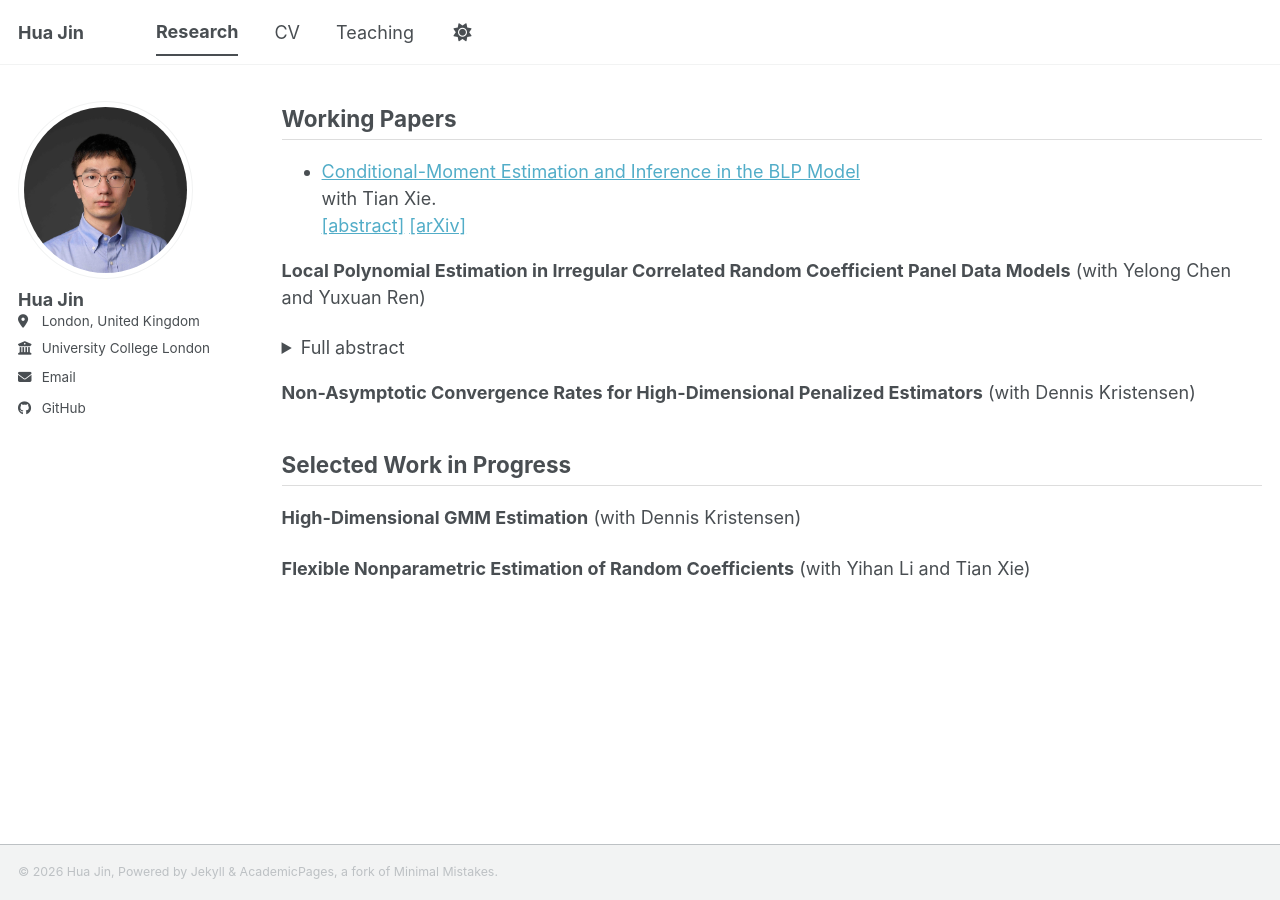
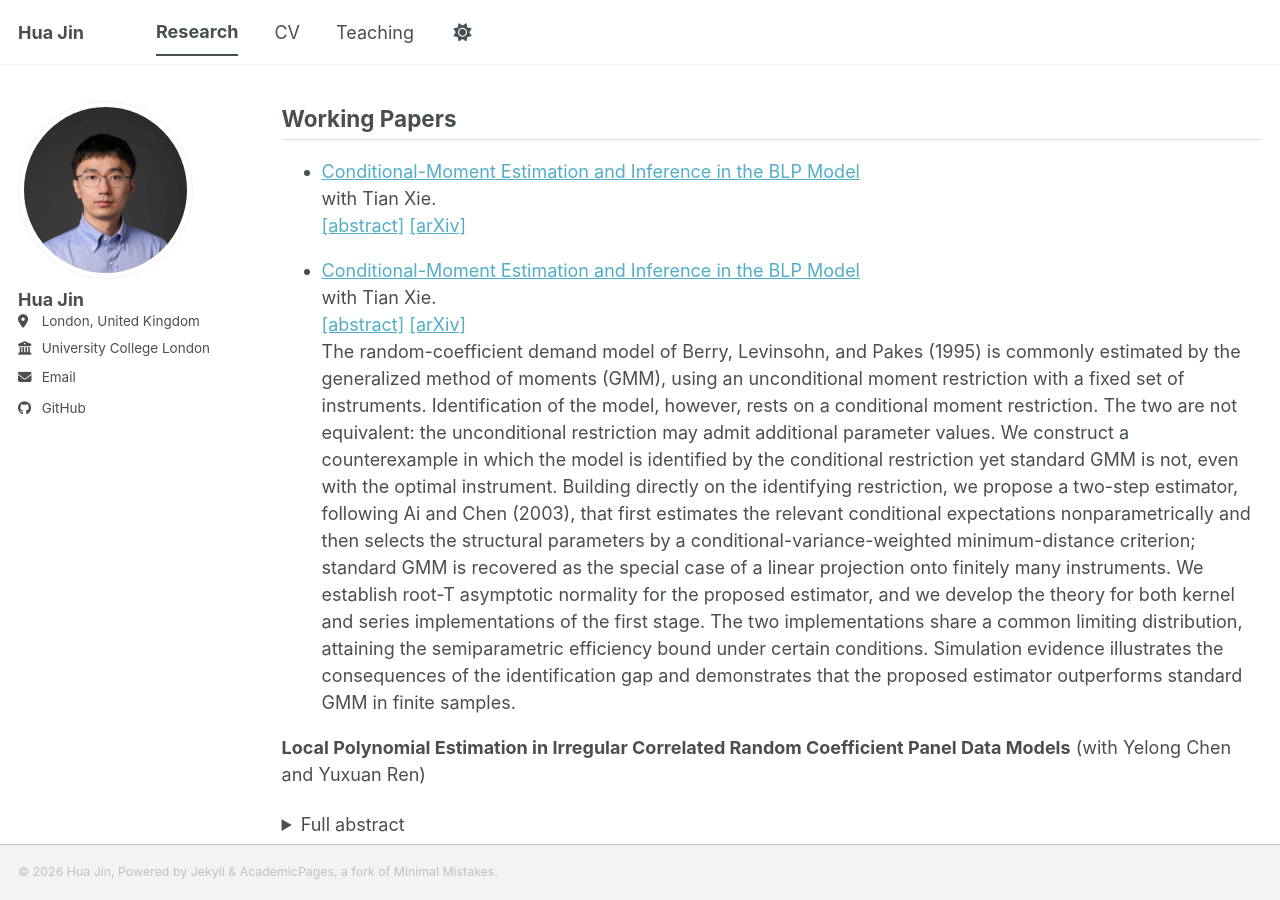
Before and after one commit to huajin-econ/huajin-econ.github.io, a Jekyll site: the page built from _pages/research.md, in a window 1280 px wide and 900 px high, scrolled down 244 px. Built offline with Jekyll 4.4.1, drawn with Linux system fonts in a browser that asks for light colours; a style sheet for code colours, icons or effects is not loaded.

Commit message:
Add new research paper with abstract and details
Added a new paper on Conditional-Moment Estimation and Inference in the BLP Model, including an abstract and co-author information.

```diff
--- a/_pages/research.md
+++ b/_pages/research.md
@@ -31,6 +31,18 @@ This paper develops a framework for estimating demand in differentiated product
 </li>
 </ul>
 
+<ul class="papers">
+<li>
+  <a href="https://arxiv.org/pdf/2609.15736" target="_blank">Conditional-Moment Estimation and Inference in the BLP Model</a><br>
+  with Tian Xie.<br>
+  <a href="#" class="abs-toggle">[abstract]</a>
+  <a href="https://arxiv.org/abs/2609.15736" target="_blank">[arXiv]</a>
+  <div class="abstract">
+  The random-coefficient demand model of Berry, Levinsohn, and Pakes (1995) is commonly estimated by the generalized method of moments (GMM), using an unconditional moment restriction with a fixed set of instruments. Identification of the model, however, rests on a conditional moment restriction. The two are not equivalent: the unconditional restriction may admit additional parameter values. We construct a counterexample in which the model is identified by the conditional restriction yet standard GMM is not, even with the optimal instrument. Building directly on the identifying restriction, we propose a two-step estimator, following Ai and Chen (2003), that first estimates the relevant conditional expectations nonparametrically and then selects the structural parameters by a conditional-variance-weighted minimum-distance criterion; standard GMM is recovered as the special case of a linear projection onto finitely many instruments. We establish root-T asymptotic normality for the proposed estimator, and we develop the theory for both kernel and series implementations of the first stage. The two implementations share a common limiting distribution, attaining the semiparametric efficiency bound under certain conditions. Simulation evidence illustrates the consequences of the identification gap and demonstrates that the proposed estimator outperforms standard GMM in finite samples.
+  </div>
+</li>
+</ul>
+
 **Local Polynomial Estimation in Irregular Correlated Random Coefficient Panel Data Models** (with Yelong Chen and Yuxuan Ren)
 
 <details>
```
